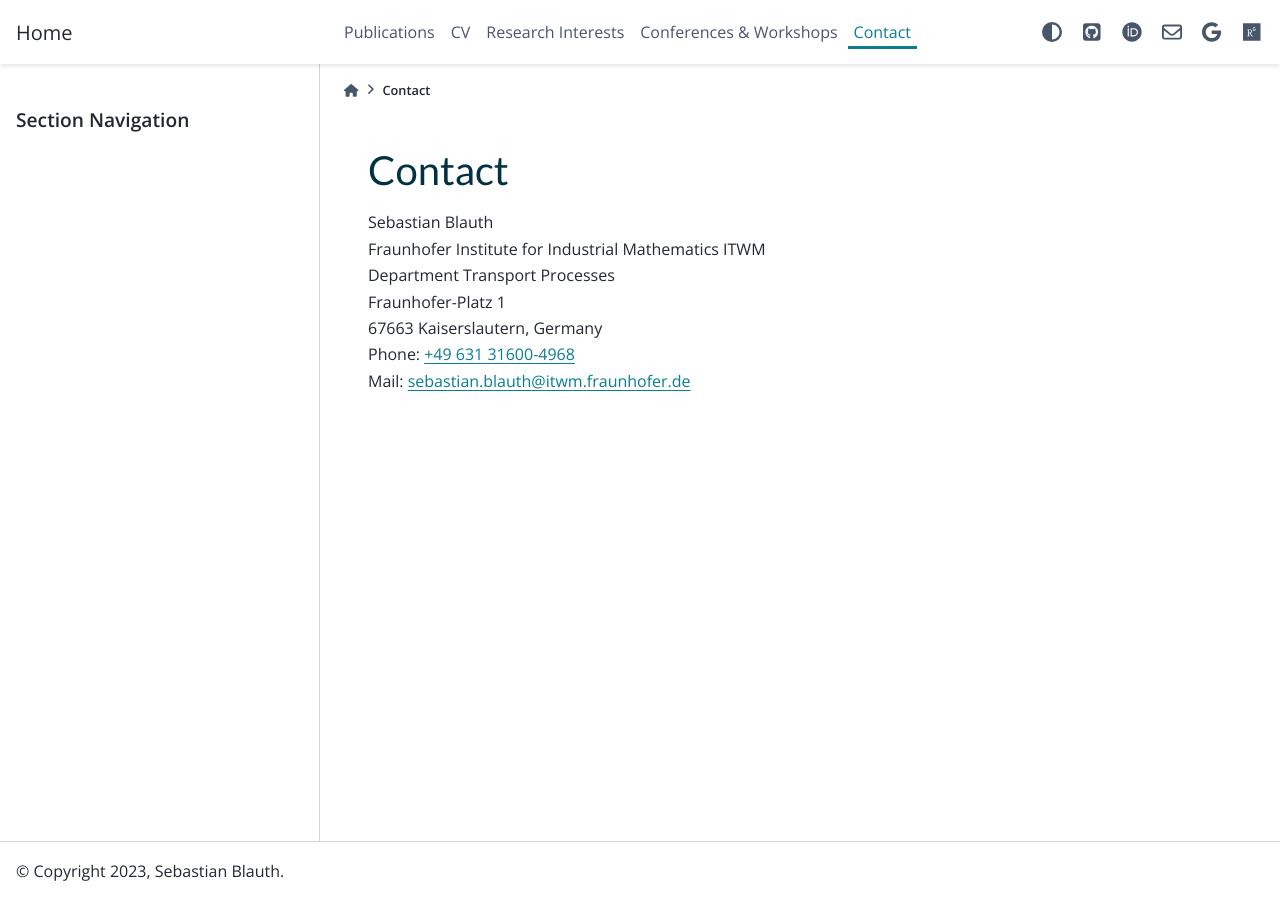
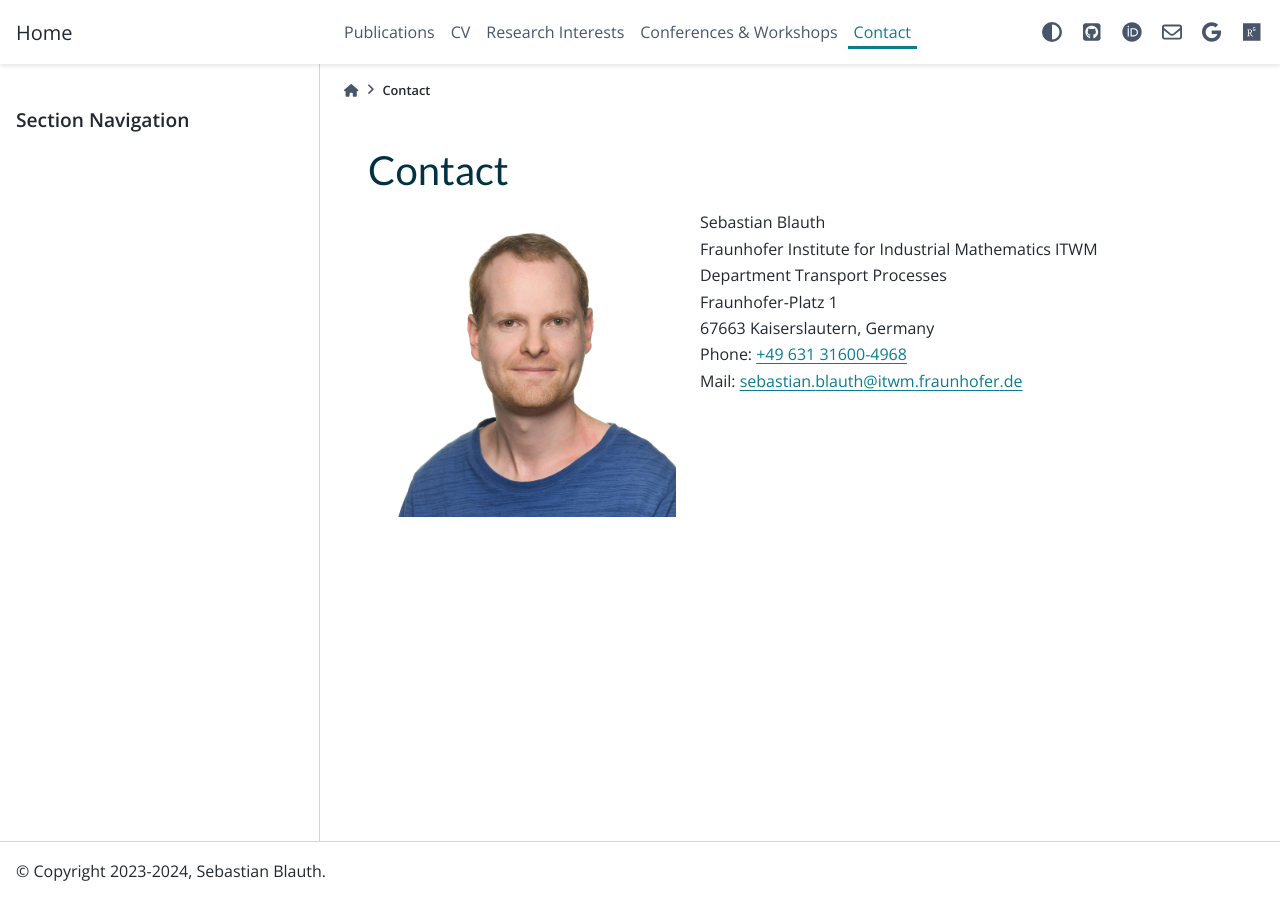
Before and after one commit to sblauth/sblauth.github.io, a Sphinx documentation site: the page built from source/contact.rst, in a window 1280 px wide. Built offline with Sphinx 7.4.7 and the PyData theme 0.15.4, drawn with Linux system fonts in a browser that asks for light colours.

Commit message:
update contact and copyright

```diff
--- a/source/conf.py
+++ b/source/conf.py
@@ -13,7 +13,7 @@ sys.path.insert(0, os.path.abspath("../.."))
 sys.path.insert(0, os.path.abspath("."))
 
 project = 'sblauth.github.io'
-copyright = '2023, Sebastian Blauth'
+copyright = '2023-2024, Sebastian Blauth'
 author = 'Sebastian Blauth'
 
 # -- General configuration ---------------------------------------------------
--- a/source/contact.rst
+++ b/source/contact.rst
@@ -2,6 +2,10 @@
 
 Contact
 =======
+
+.. figure::  portrait.jpg
+   :width: 300
+   :align: left
 
 | Sebastian Blauth
 | Fraunhofer Institute for Industrial Mathematics ITWM
```
